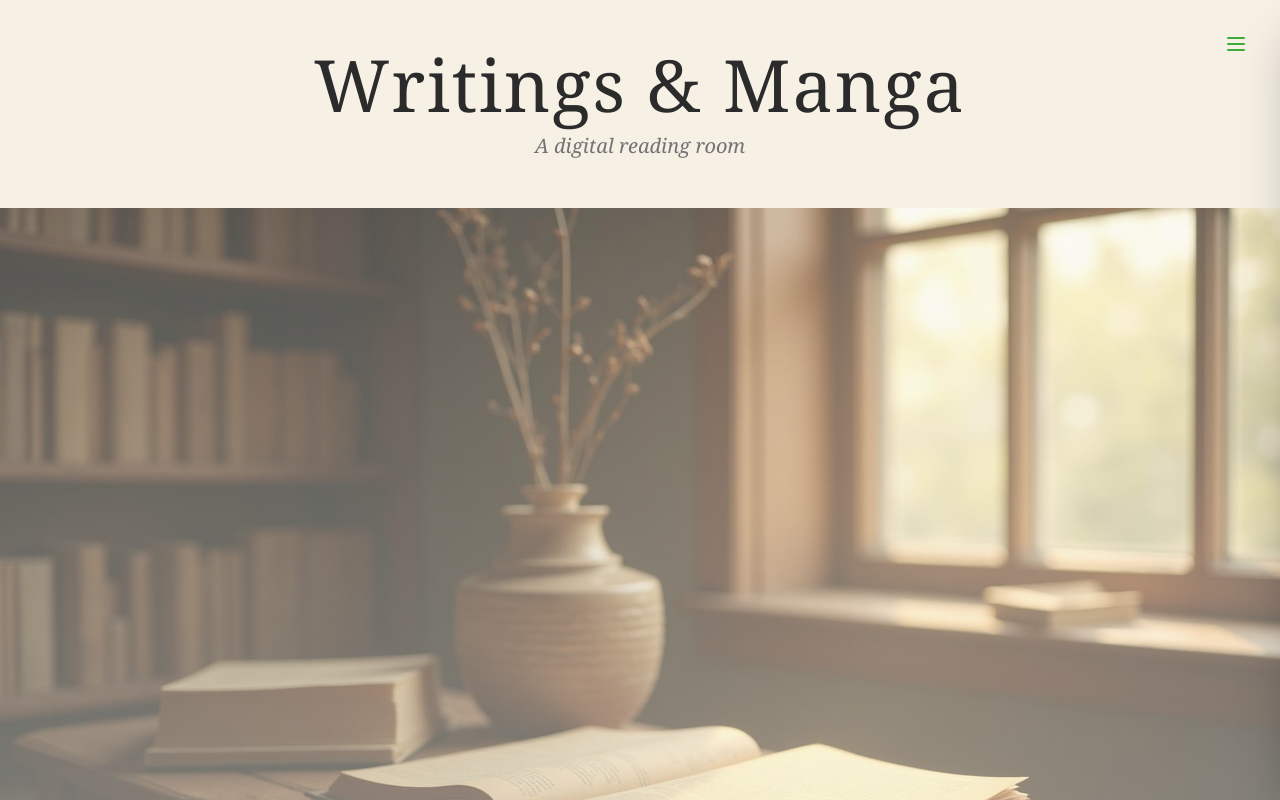
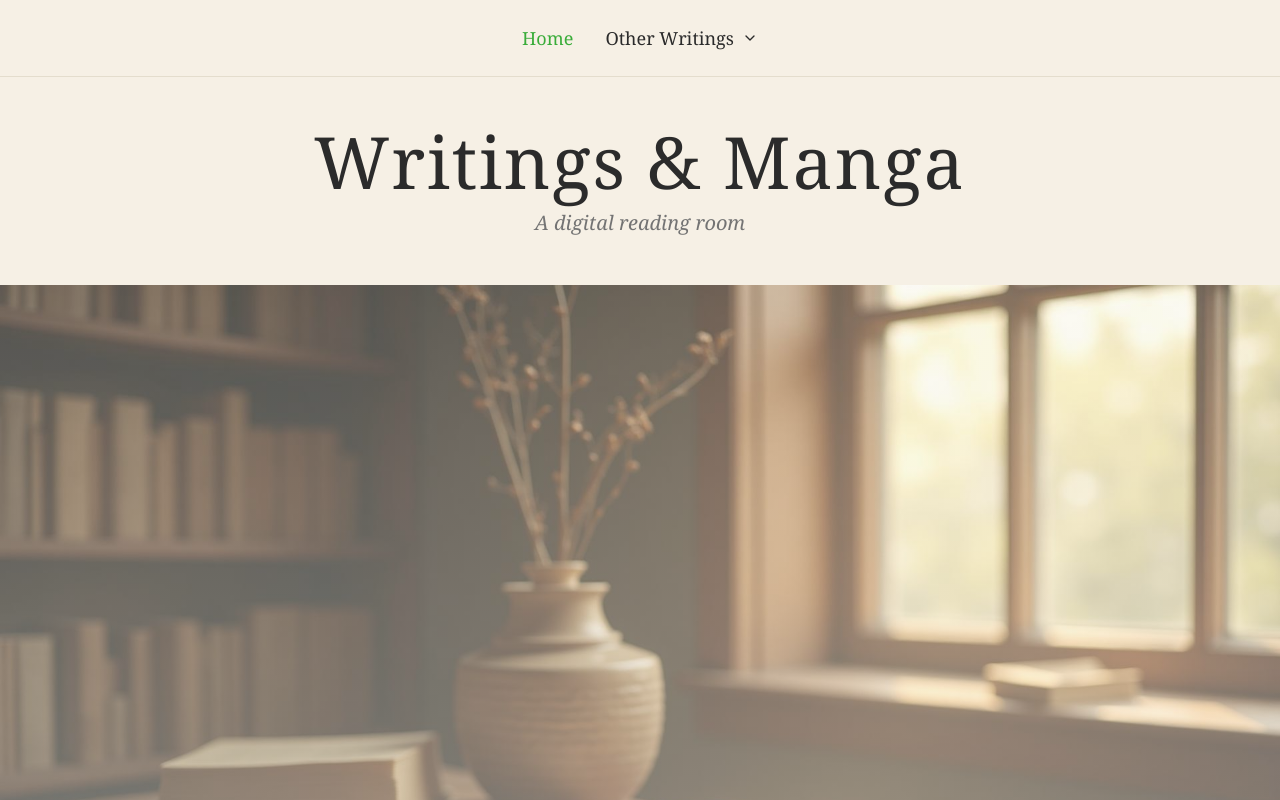
Before and after one commit to sleepstreak/sepia-scroll-reads, a React (Vite) app: page / in a window 1280 px wide. Shown: the top 800 px of the page. Built offline with nearby package versions, Linux system fonts and the light colour scheme; the HTML template or start-up script is replaced by a standard one.

Commit message:
Move navigation bar below header

```diff
--- a/src/components/Layout.tsx
+++ b/src/components/Layout.tsx
@@ -3,14 +3,14 @@ import { Navbar } from './Navbar';
 
 interface LayoutProps {
   children: ReactNode;
-  showBackgroundImage?: boolean;
+  showNavbar?: boolean;
 }
 
-export const Layout = ({ children, showBackgroundImage = false }: LayoutProps) => {
+export const Layout = ({ children, showNavbar = false }: LayoutProps) => {
   return (
-    <div className="min-h-screen relative bg-background">
+    <div className="min-h-screen bg-background">
+      {showNavbar && <Navbar />}
       {children}
-      <Navbar />
     </div>
   );
 };
--- a/src/components/Navbar.tsx
+++ b/src/components/Navbar.tsx
@@ -1,58 +1,22 @@
 import { useState } from 'react';
 import { Link, useLocation } from 'react-router-dom';
-import { Menu, X, ChevronDown, ChevronUp } from 'lucide-react';
+import { ChevronDown, ChevronUp } from 'lucide-react';
 import { cn } from '@/lib/utils';
 
 export const Navbar = () => {
-  const [isOpen, setIsOpen] = useState(false);
   const [writingsExpanded, setWritingsExpanded] = useState(false);
   const location = useLocation();
-
-  const toggleMenu = () => setIsOpen(!isOpen);
-  const closeMenu = () => {
-    setIsOpen(false);
-    setWritingsExpanded(false);
-  };
 
   const isActive = (path: string) => location.pathname === path;
 
   return (
-    <>
-      <button
-        onClick={toggleMenu}
-        className="absolute top-6 right-6 z-50 p-2 rounded-sm hover:bg-primary/10 transition-smooth"
-        aria-label="Toggle menu"
-      >
-        {isOpen ? (
-          <X className="w-6 h-6 text-primary" />
-        ) : (
-          <Menu className="w-6 h-6 text-primary" />
-        )}
-      </button>
-
-      {/* Overlay */}
-      {isOpen && (
-        <div
-          className="fixed inset-0 bg-background/95 backdrop-blur-sm z-40 transition-smooth"
-          onClick={closeMenu}
-        />
-      )}
-
-      {/* Menu */}
-      <nav
-        className={cn(
-          'fixed top-0 right-0 w-80 h-full bg-card shadow-2xl z-40 transform transition-smooth',
-          isOpen ? 'translate-x-0' : 'translate-x-full'
-        )}
-      >
-        <div className="pt-24 px-8">
-          <ul className="space-y-6">
+    <nav className="py-6 px-6 bg-background border-b border-border">
+      <ul className="flex flex-wrap items-center justify-center gap-8">
         <li>
           <Link
             to="/"
-                onClick={closeMenu}
             className={cn(
-                  'block text-xl font-serif transition-smooth',
+              'text-lg font-serif transition-smooth',
               isActive('/')
                 ? 'text-primary font-medium'
                 : 'text-foreground hover:text-primary'
@@ -62,27 +26,26 @@ export const Navbar = () => {
           </Link>
         </li>
 
-            <li>
+        <li className="relative">
           <button
             onClick={() => setWritingsExpanded(!writingsExpanded)}
-                className="flex items-center justify-between w-full text-xl font-serif text-foreground hover:text-primary transition-smooth"
+            className="flex items-center gap-2 text-lg font-serif text-foreground hover:text-primary transition-smooth"
           >
             <span>Other Writings</span>
             {writingsExpanded ? (
-                  <ChevronUp className="w-5 h-5" />
+              <ChevronUp className="w-4 h-4" />
             ) : (
-                  <ChevronDown className="w-5 h-5" />
+              <ChevronDown className="w-4 h-4" />
             )}
           </button>
 
           {writingsExpanded && (
-                <ul className="mt-4 ml-6 space-y-3 animate-fade-in">
+            <ul className="absolute top-full left-0 mt-2 bg-card border border-border rounded-sm shadow-lg p-4 space-y-2 animate-fade-in min-w-[200px]">
               <li>
                 <Link
                   to="/writing/sample-one"
-                      onClick={closeMenu}
                   className={cn(
-                        'block text-lg font-serif transition-smooth',
+                    'block text-base font-serif transition-smooth',
                     isActive('/writing/sample-one')
                       ? 'text-primary font-medium'
                       : 'text-muted-foreground hover:text-primary'
@@ -94,9 +57,8 @@ export const Navbar = () => {
               <li>
                 <Link
                   to="/writing/sample-two"
-                      onClick={closeMenu}
                   className={cn(
-                        'block text-lg font-serif transition-smooth',
+                    'block text-base font-serif transition-smooth',
                     isActive('/writing/sample-two')
                       ? 'text-primary font-medium'
                       : 'text-muted-foreground hover:text-primary'
@@ -109,8 +71,6 @@ export const Navbar = () => {
           )}
         </li>
       </ul>
-        </div>
     </nav>
-    </>
   );
 };
--- a/src/pages/Index.tsx
+++ b/src/pages/Index.tsx
@@ -3,7 +3,7 @@ import literaryBackground from '@/assets/literary-background.jpg';
 
 const Index = () => {
   return (
-    <Layout>
+    <Layout showNavbar>
       <div className="min-h-screen flex flex-col">
         {/* Header Section */}
         <div className="py-12 px-6 text-center bg-background">
```
Lines whose indentation alone changed are shown as unchanged.
